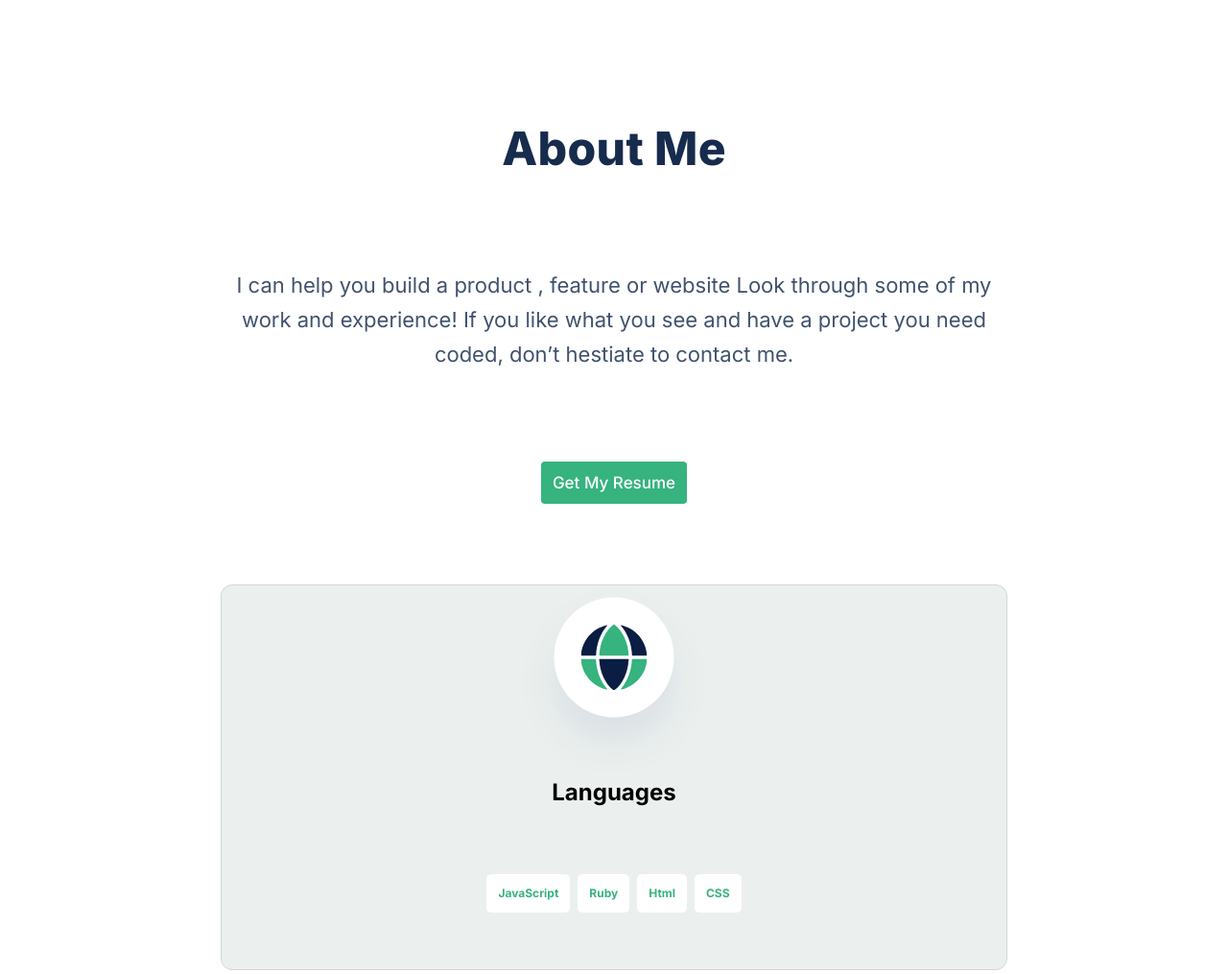
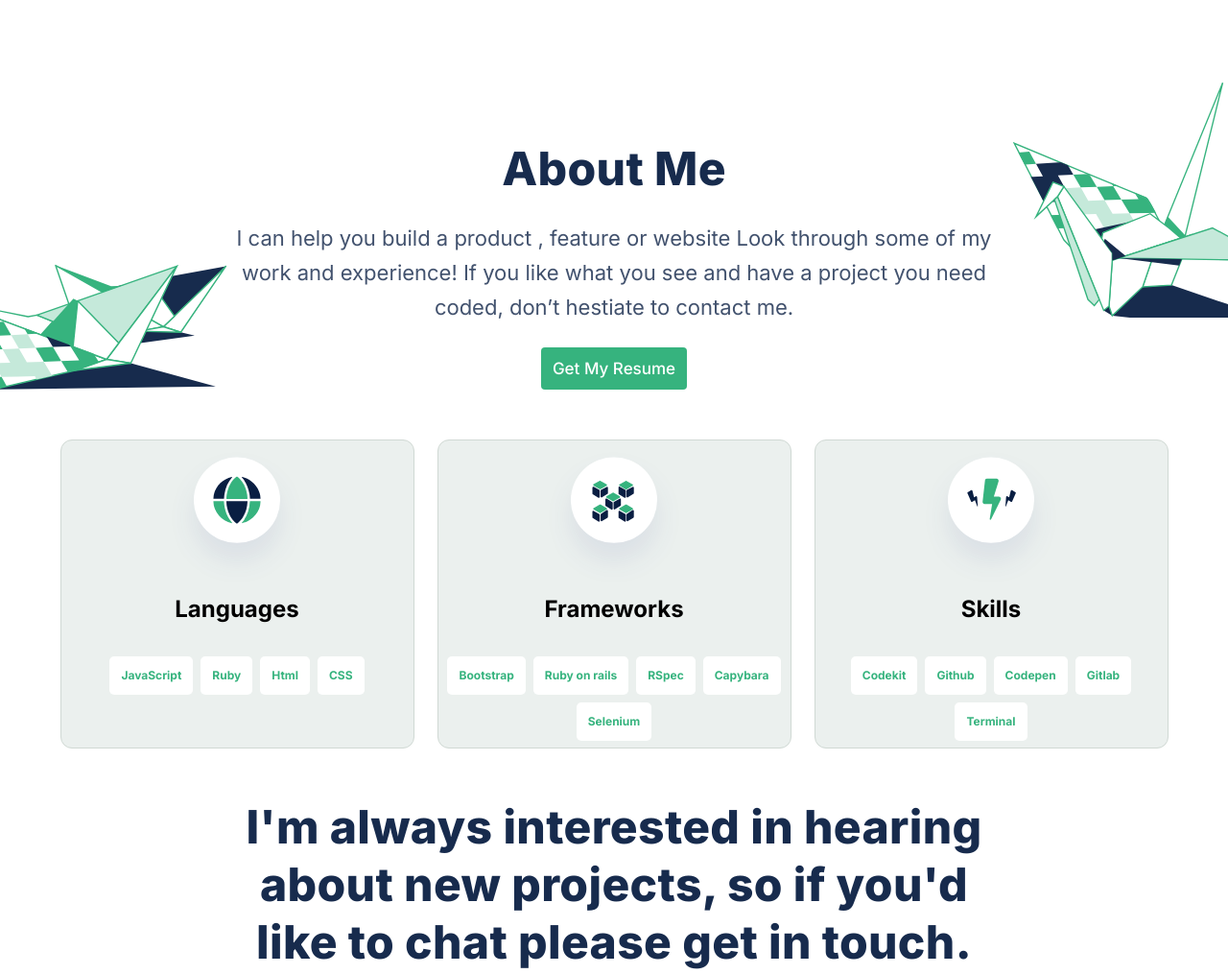
Before and after one commit to gandradep/porfolio_mobile_first, a website: page index.html in a window 1280 px wide. Shown: the part 1773-2788 px from the top of the page at 96% size. Drawn offline with Linux system fonts and the light colour scheme.

Commit message:
AboutMe Desktop RWD

```diff
--- a/index.html
+++ b/index.html
@@ -78,7 +78,7 @@
         <hr class="mobileHr">
       </header>
 
-      <div class="gridContainer padMobile padWorkDesktop">
+      <div class="gridContainer padWork">
         <article class="workPost borderRad12">
           <div class="workInfo borderRad12">
           <hgroup class="postColor">
@@ -182,7 +182,7 @@
           <a class="button" href="#">Get My Resume</a>
         </header>
 
-        <div class="skillsGrid padMobile">
+        <div class="skillsGrid padWork">
           <div class="skills borderRad12">
             <img src="assets/images/icon-languages.svg" alt="icon languages">
               <article class="">
--- a/style.css
+++ b/style.css
@@ -54,7 +54,8 @@ a {
   color: #3a4a42;
 }
 
-.padMobile {
+.padMobile,
+.padWork {
   padding: 0 7%;
 }
 
@@ -390,6 +391,13 @@ section {
   .gridContainer {
     grid-template: repeat(2, 1fr) / repeat(3, 1fr);
     grid-gap: 32px 24px;
+    justify-content: center;
+    max-width: 1155px;
+    margin: 0 auto;
+  }
+
+  .padWork {
+    padding: 0;
   }
 
   .mobileHr {
@@ -418,8 +426,34 @@ section {
     margin: 0 2px;
   }
 
-  #aboutMe header {
-    background-image: none;
+  #aboutMe {
+    margin-top: 89px;
   }
 
+  #aboutMe header {
+    background-image: url(assets/images/illustration1AboutMeDesktop.svg), url(assets/images/illustration2AboutMeDesktop.svg);
+    justify-content: flex-end;
+    height: 40vh;
+  }
+
+  #aboutMe header h1,
+  #aboutMe header p {
+    margin-bottom: 24px;
+  }
+
+  div.skillsGrid {
+    grid-template: 1fr / repeat(3, 1fr);
+    grid-column-gap: 24px;
+    justify-content: center;
+    max-width: 1155px;
+    margin: 52px auto;
+  }
+
+  .skills {
+    height: 40vh;
+    margin-top: 0;
+  }
+
+
+
 }
```
